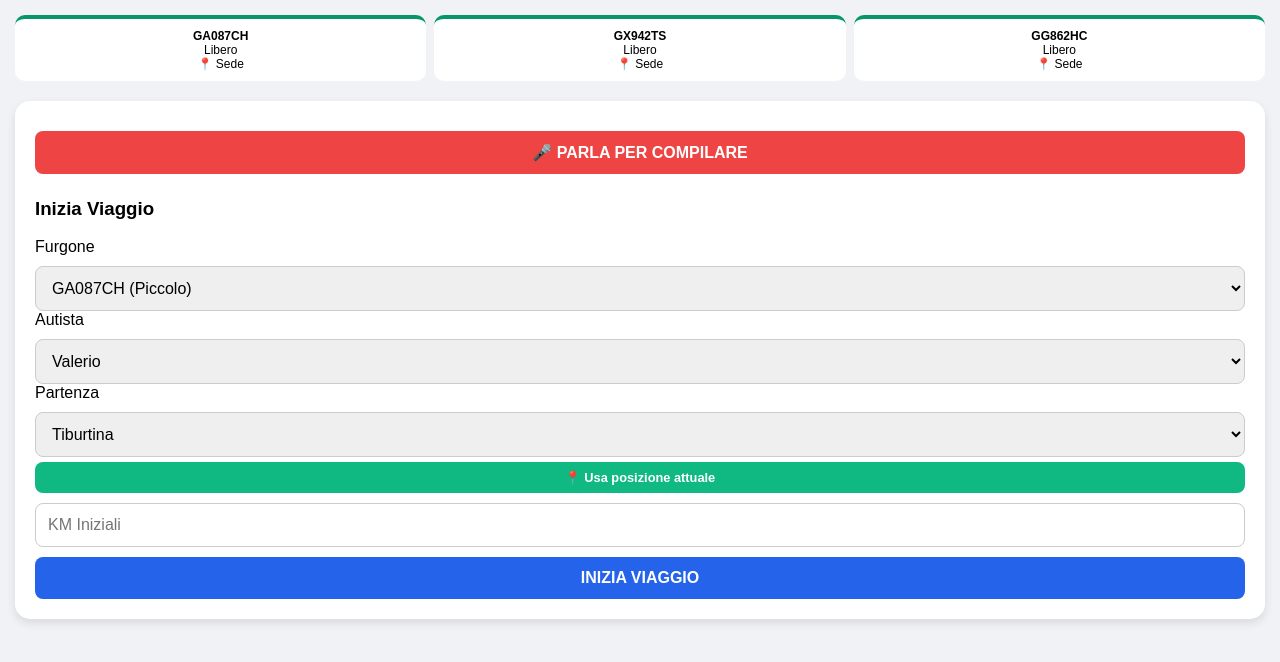
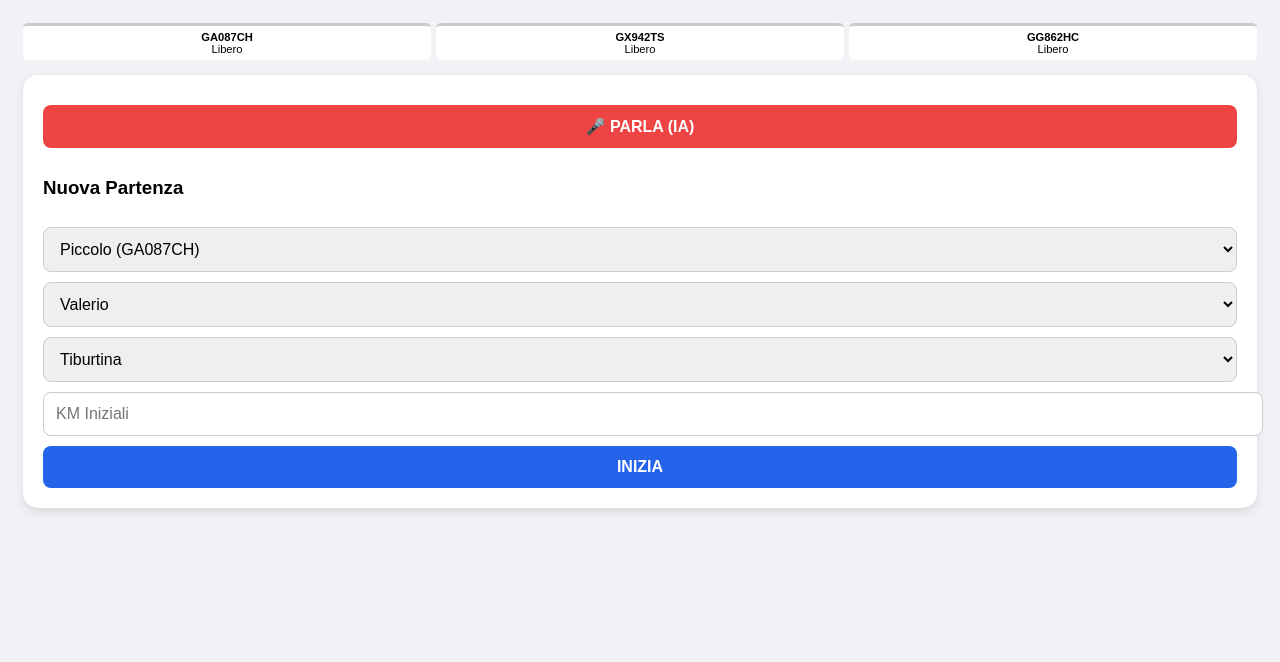
Before and after one commit to valerio121291/furgoni-uscite, a Flask app: page / in a window 1280 px wide. Shown: the top 662 px of the page. Run offline with Flask 3, Linux system fonts and the light colour scheme.

Commit message:
Update form.html

```diff
--- a/templates/form.html
+++ b/templates/form.html
@@ -3,157 +3,90 @@
 <head>
     <meta charset="utf-8">
     <meta name="viewport" content="width=device-width, initial-scale=1">
-    <title>Centrale Furgoni Valerio</title>
+    <title>Gestione Furgoni IA</title>
     <style>
-        body { font-family: sans-serif; background: #f0f2f5; padding: 15px; margin: 0; }
-        .status-grid { display: grid; grid-template-columns: repeat(3, 1fr); gap: 8px; margin-bottom: 20px; }
-        .truck-card { background: white; padding: 10px; border-radius: 10px; text-align: center; font-size: 0.75rem; border-top: 4px solid #ccc; }
-        .In.Viaggio { border-top-color: #f97316; }
-        .Libero { border-top-color: #059669; }
+        body { font-family: sans-serif; background: #f0f2f5; padding: 15px; }
         .main-card { background: white; padding: 20px; border-radius: 15px; box-shadow: 0 4px 10px rgba(0,0,0,0.1); }
-        select, input, button { width: 100%; padding: 12px; margin-top: 10px; border-radius: 8px; border: 1px solid #ccc; box-sizing: border-box; font-size: 1rem; }
-        button { background: #2563eb; color: white; font-weight: bold; border: none; cursor: pointer; }
-        .btn-stop { background: #059669; }
-        .voice-btn { background: #ef4444; margin-bottom: 15px; }
-        .gps-btn { background: #10b981; color: white; padding: 8px; margin-top: 5px; border-radius: 8px; border: none; font-size: 0.8rem; cursor: pointer; }
-        .info-box { background: #eff6ff; padding: 10px; border-radius: 8px; margin-bottom: 15px; font-size: 0.9rem; border-left: 4px solid #2563eb; }
-        #voice-status { font-size: 0.8rem; text-align: center; color: #666; margin-top: -10px; margin-bottom: 10px; }
+        select, input, button { width: 100%; padding: 12px; margin-top: 10px; border-radius: 8px; border: 1px solid #ccc; font-size: 1rem; }
+        button { background: #2563eb; color: white; border: none; font-weight: bold; }
+        .voice-btn { background: #ef4444; margin-bottom: 10px; }
+        .status-grid { display: grid; grid-template-columns: repeat(3, 1fr); gap: 5px; margin-bottom: 15px; }
+        .truck { background: white; padding: 5px; border-radius: 5px; text-align: center; font-size: 0.7rem; border-top: 3px solid #ccc; }
+        .In.Viaggio { border-top-color: orange; }
     </style>
 </head>
 <body>
-
     <div class="status-grid">
         {% for t, info in furgoni.items() %}
-        <div class="truck-card {{ info.stato }}">
-            <strong>{{ t }}</strong><br>
-            {{ info.stato }}<br>
-            📍 {{ info.posizione }}
-        </div>
+        <div class="truck {{ info.stato }}"><strong>{{ t }}</strong><br>{{ info.stato }}</div>
         {% endfor %}
     </div>
 
     <div class="main-card">
         {% if not targa_attiva %}
-            <button type="button" class="voice-btn" id="start-voice">🎤 PARLA PER COMPILARE</button>
-            <div id="voice-status"></div>
-        {% endif %}
-
-        <form method="post" id="mainForm">
-            {% if not targa_attiva %}
-                <h3>Inizia Viaggio</h3>
-                <label>Furgone</label>
-                <select name="targa" id="targa" required>
-                    <option value="GA087CH">GA087CH (Piccolo)</option>
-                    <option value="GX942TS">GX942TS (Medio)</option>
-                    <option value="GG862HC">GG862HC (Grosso)</option>
+            <button type="button" class="voice-btn" id="start-voice">🎤 PARLA (IA)</button>
+            <p id="v-status" style="font-size:0.8rem; text-align:center;"></p>
+            <form method="post">
+                <h3>Nuova Partenza</h3>
+                <select name="targa" id="targa">
+                    <option value="GA087CH">Piccolo (GA087CH)</option>
+                    <option value="GX942TS">Medio (GX942TS)</option>
+                    <option value="GG862HC">Grande (GG862HC)</option>
                 </select>
-                <label>Autista</label>
                 <select name="autista" id="autista">
-                    <option value="Valerio">Valerio</option>
-                    <option value="Daniele">Daniele</option>
-                    <option value="Costantino">Costantino</option>
-                    <option value="Simone">Simone</option>
-                    <option value="Stefano">Stefano</option>
+                    <option>Valerio</option><option>Daniele</option><option>Costantino</option><option>Simone</option><option>Stefano</option>
                 </select>
-                <label>Partenza</label>
                 <select name="partenza" id="partenza">
-                    <option value="Tiburtina">Tiburtina</option>
-                    <option value="Rieti">Rieti</option>
-                    <option value="Cavour Viminale">Cavour Viminale</option>
-                    <option value="Via Genova">Via Genova</option>
-                    <option value="Policlinico">Policlinico</option>
-                    <option value="San Giovanni">San Giovanni</option>
+                    <option>Tiburtina</option><option>Sede</option><option>Rieti</option>
+                    <option>Cavour Viminale</option><option>Via Genova</option><option>L'Aquila</option>
                 </select>
-                <button type="button" class="gps-btn" onclick="rilevaPosizione('partenza')">📍 Usa posizione attuale</button>
-                <input type="number" name="km_partenza" id="km_partenza" placeholder="KM Iniziali" required>
-                <button type="submit" name="azione" value="start">INIZIA VIAGGIO</button>
-            {% else %}
-                <div class="info-box">
-                    <strong>{{ targa_attiva }}</strong> guidato da <strong>{{ corsa_attiva.autista }}</strong>
-                </div>
+                <input type="number" name="km_partenza" id="km_partenza" placeholder="KM Iniziali">
+                <button type="submit" name="azione" value="start">INIZIA</button>
+            </form>
+        {% else %}
+            <form method="post">
+                <h3>Stai usando: {{ targa_attiva }}</h3>
                 <input type="hidden" name="targa" value="{{ targa_attiva }}">
-
                 {% if corsa_attiva.step == 1 %}
-                    <h3>Fase 2: Arrivo a Destinazione</h3>
-                    <label>Dove sei arrivato?</label>
-                    <select name="destinazione" id="destinazione">
-                        <option value="Rieti">Rieti</option>
-                        <option value="L'Aquila">L'Aquila</option>
-                        <option value="Tiburtina">Tiburtina</option>
+                    <label>Arrivo a:</label>
+                    <select name="destinazione">
+                        <option>Rieti</option><option>Tiburtina</option><option>Sede</option>
+                        <option>L'Aquila</option><option>Cavour Viminale</option><option>Via Genova</option>
+                        <option>Policlinico</option><option>San Giovanni</option>
                     </select>
-                    <button type="button" class="gps-btn" onclick="rilevaPosizione('destinazione')">📍 Rileva dove sono</button>
-                    <input type="number" name="km_destinazione" placeholder="KM Arrivo" required>
+                    <input type="number" name="km_destinazione" placeholder="KM Arrivo">
                     <button type="submit" name="azione" value="arrivo_dest">REGISTRA ARRIVO</button>
                 {% elif corsa_attiva.step == 2 %}
-                    <h3>Fase 3: Rientro alla Base</h3>
-                    <p>Stai rientrando a Tiburtina.</p>
-                    <input type="number" name="km_rientro" placeholder="KM Finali al rientro" required>
-                    <button type="submit" name="azione" value="stop" class="btn-stop">CHIUDI E SCARICA PDF</button>
+                    <label>Rientro in Sede:</label>
+                    <input type="number" name="km_rientro" placeholder="KM Finali">
+                    <button type="submit" name="azione" value="stop" style="background:green">CHIUDI E PDF</button>
                 {% endif %}
-
-                <button type="submit" name="azione" value="annulla" style="background:#666; margin-top:30px; font-size: 0.8rem;">Annulla Viaggio</button>
-            {% endif %}
-        </form>
+                <button type="submit" name="azione" value="annulla" style="background:gray">Annulla</button>
+            </form>
+        {% endif %}
     </div>
 
     <script>
-    // --- LOGICA VOCALE IA ---
-    const btnVoice = document.getElementById('start-voice');
-    const statusVoice = document.getElementById('voice-status');
-
-    if (btnVoice && 'webkitSpeechRecognition' in window) {
-        const recognition = new webkitSpeechRecognition();
-        recognition.lang = "it-IT";
-
-        btnVoice.onclick = () => {
-            recognition.start();
-            statusVoice.innerText = "Ti ascolto... parla ora";
-        };
-
-        recognition.onresult = (event) => {
-            const transcript = event.results[0][0].transcript;
-            statusVoice.innerText = "Hai detto: " + transcript + ". Elaboro...";
-
+    const btn = document.getElementById('start-voice');
+    const status = document.getElementById('v-status');
+    if ('webkitSpeechRecognition' in window) {
+        const rec = new webkitSpeechRecognition();
+        rec.lang = 'it-IT';
+        btn.onclick = () => { rec.start(); status.innerText = "Ti ascolto..."; };
+        rec.onresult = (e) => {
+            const text = e.results[0][0].transcript;
+            status.innerText = "IA sta pensando...";
             fetch('/process_voice', {
                 method: 'POST',
                 headers: {'Content-Type': 'application/json'},
-                body: JSON.stringify({text: transcript})
-            })
-            .then(res => res.json())
-            .then(data => {
+                body: JSON.stringify({text: text})
+            }).then(r => r.json()).then(data => {
                 if(data.targa) document.getElementById('targa').value = data.targa;
                 if(data.autista) document.getElementById('autista').value = data.autista;
                 if(data.km) document.getElementById('km_partenza').value = data.km;
-                if(data.partenza) {
-                    let opt = new Option(data.partenza, data.partenza, true, true);
-                    document.getElementById('partenza').add(opt);
-                }
-                statusVoice.innerText = "Dati compilati! Controlla e premi Inizia.";
-            })
-            .catch(err => {
-                statusVoice.innerText = "Errore durante l'elaborazione.";
-                console.error(err);
+                status.innerText = "Compilato!";
             });
         };
-    }
-
-    function rilevaPosizione(idCampo) {
-        const campo = document.getElementById(idCampo);
-        if (navigator.geolocation) {
-            navigator.geolocation.getCurrentPosition(function(position) {
-                const lat = position.coords.latitude;
-                const lon = position.coords.longitude;
-                fetch(`https://nominatim.openstreetmap.org/reverse?format=json&lat=${lat}&lon=${lon}`)
-                    .then(r => r.json())
-                    .then(data => {
-                        const nome = data.address.city || data.address.town || "Posizione Rilevata";
-                        const via = data.address.road || "";
-                        const finale = via ? via + ", " + nome : nome;
-                        const opt = new Option(finale, finale, true, true);
-                        campo.add(opt);
-                    });
-            });
-        }
     }
     </script>
 </body>
```
